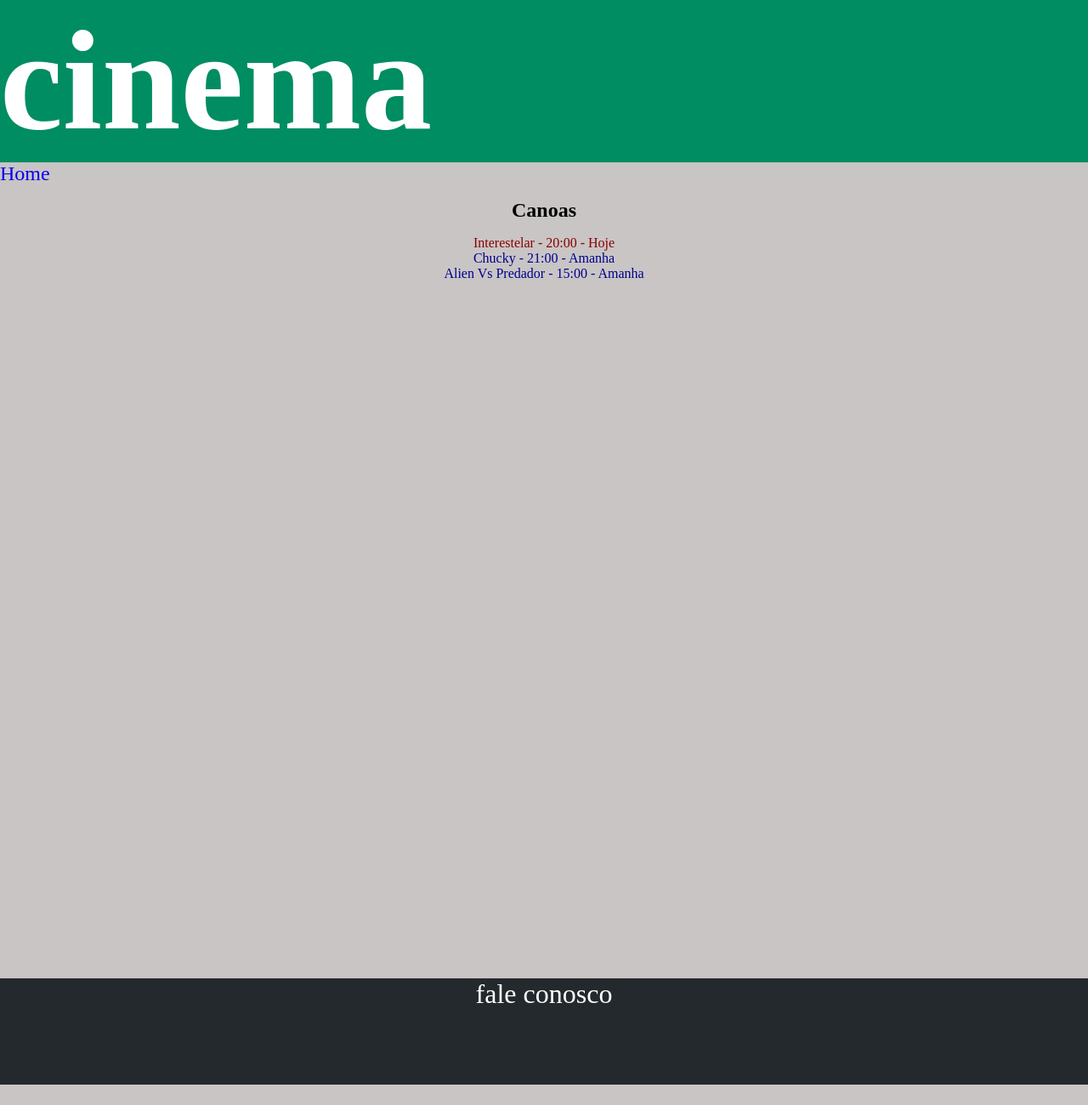
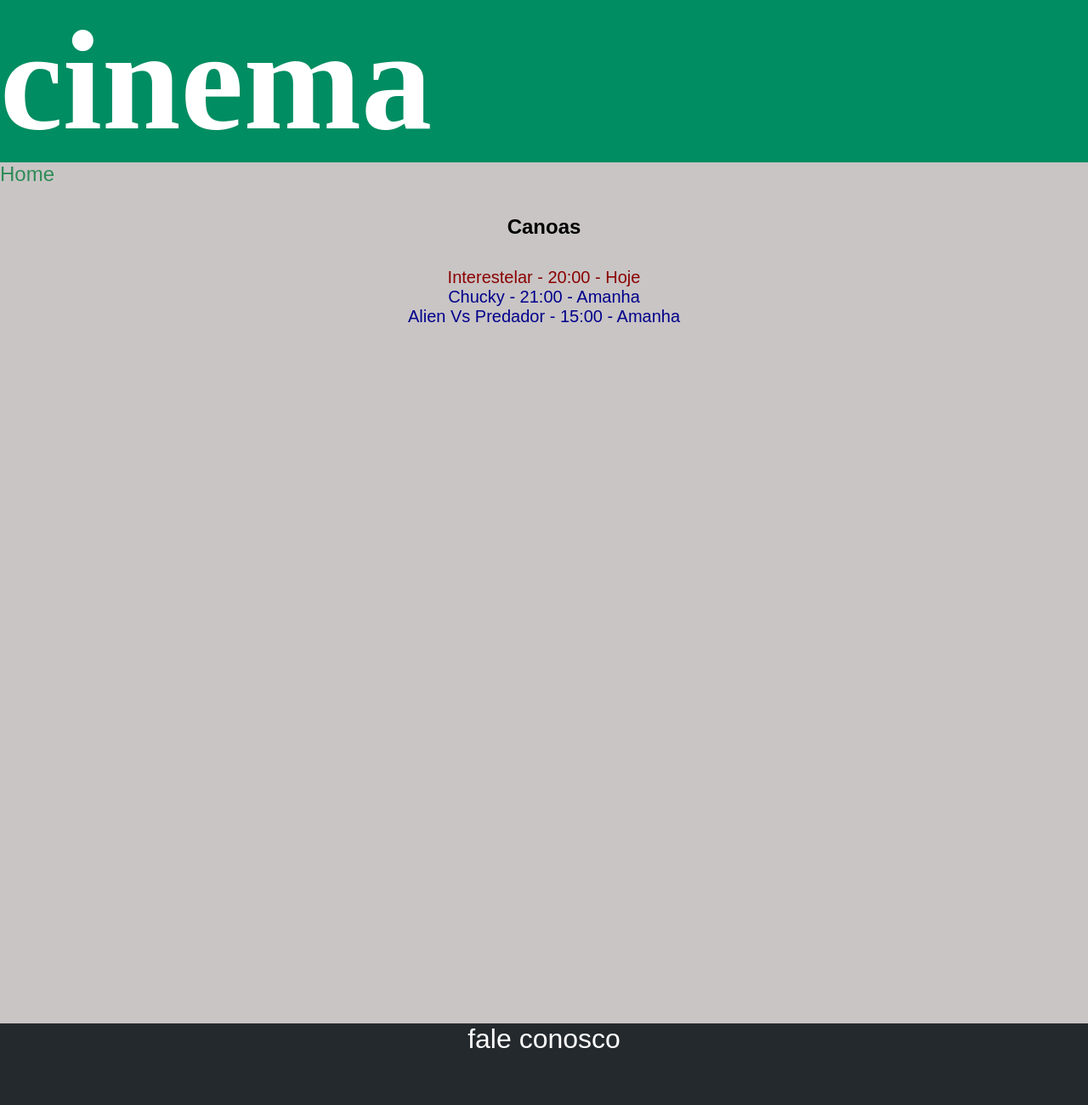
Before and after one commit to MarceloBiotto/cinema, a plain HTML site: page estados/canoas.html in a window 1280 px wide. Shown: the whole page at 85% size. Before the commit the page ends 1276 px from the top, so only its background shows below. Drawn offline with Linux system fonts and the light colour scheme.

Commit message:
adicionando as fontes arial

```diff
--- a/style.css
+++ b/style.css
@@ -20,26 +20,37 @@ body{
 .home {
     font-size: 24px;
     text-decoration: none;
+    font-family: Arial;
+    color: seagreen;
 }
 
 .navegacao{
     text-decoration: none;
-    color: red;
+    color: seagreen;
+    text-align: center;
+    font-family: arial;
 }
 
 .cidade{
     font-size: 24px;
     padding: 16px;
+    margin: 18px;
+    font-family: arial;
 }
 .filmes-cartaz{
     text-align: center;
+    font-family: arial;
 }
 .filmeHoje{
     color: darkred;
+    font-size: 20px;
+    font-family: arial;
 }
 
 .filmeAmanha{
     color: darkblue;
+    font-size: 20px;
+    font-family: arial;
 }
 
 .rodape{
@@ -49,4 +60,6 @@ body{
     color: white;
     text-align: center;
     font-size: 32px;
+    align-items: center;
+    font-family: arial;
 }
```
